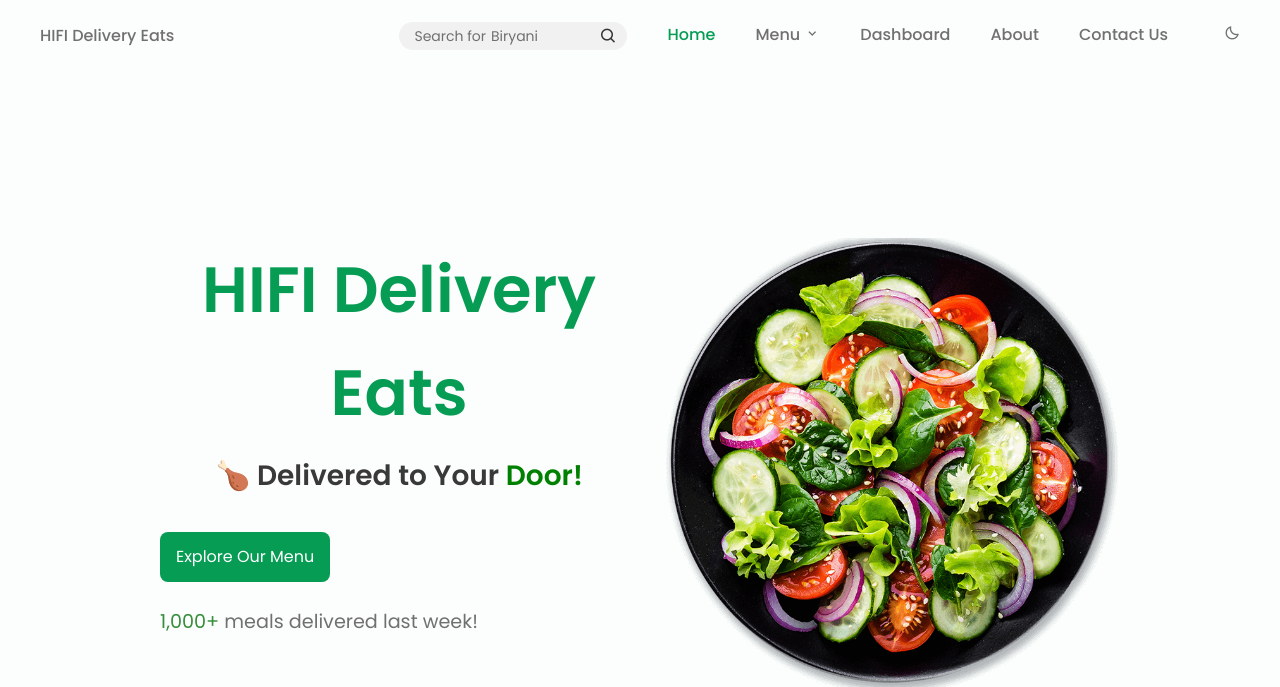
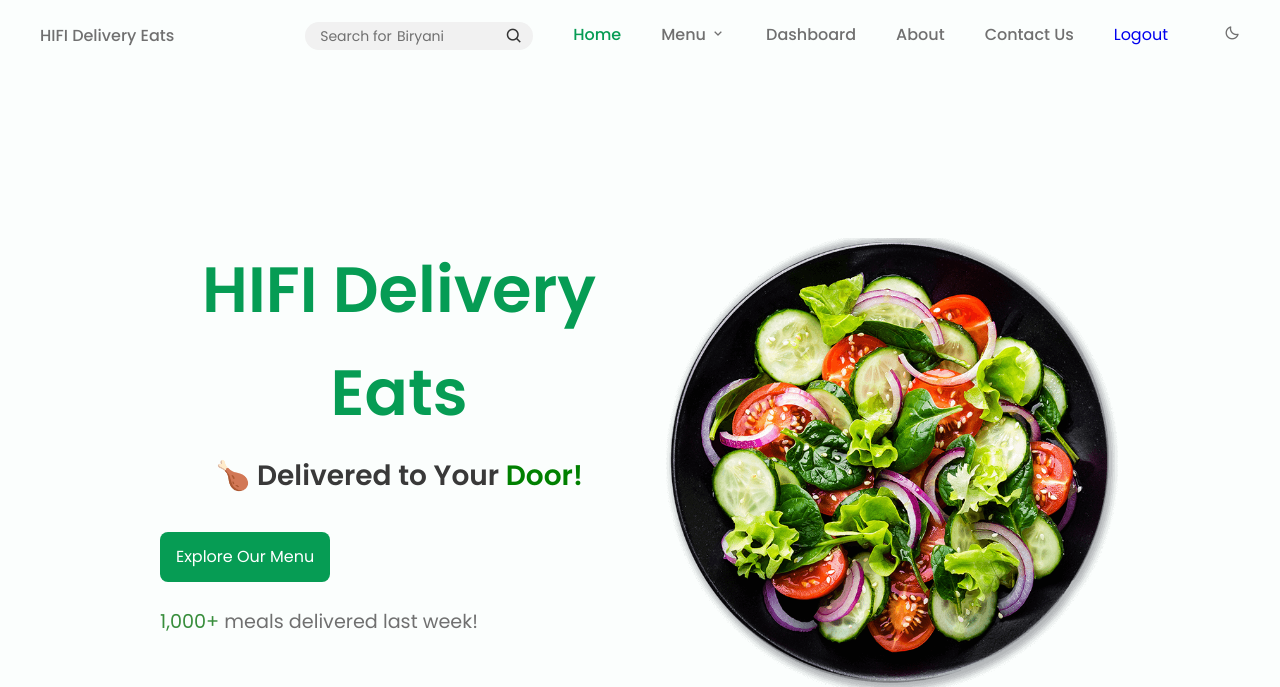
Before and after one commit to Rohith-Reddy-Y/HiFi_Delivery_Eats, a Flask app: page /admin2 in a window 1280 px wide. Shown: the top 687 px of the page. Run offline with Flask 3, Linux system fonts and the light colour scheme; the visitor is signed in with stand-in values (Sample User, id 1); data comes from the database, SQL or seed files in the repository.

Commit message:
Log out option added to admin2 dashboard.

```diff
--- a/templates/admin/base_admin2.html
+++ b/templates/admin/base_admin2.html
@@ -183,9 +183,10 @@
                     <li class="nav__item">
                         <a href="#contact" class="nav__link">Contact Us</a>
                     </li>
-                    <!-- <li class="nav__item">
-                        <a href="#contact" class="nav__link">Sign</a>
-                    </li> -->
+                    <li class="nav__item">
+                        <!-- <a href="#contact" class="nav__link">Sign</a> -->
+                        <a href="{{ url_for('employee_logout') }}">Logout</a>
+                    </li>
                     <li class="nav__item">
                         <i class="bx bx-moon change-theme" id="theme-button"></i>
                     </li>
```
